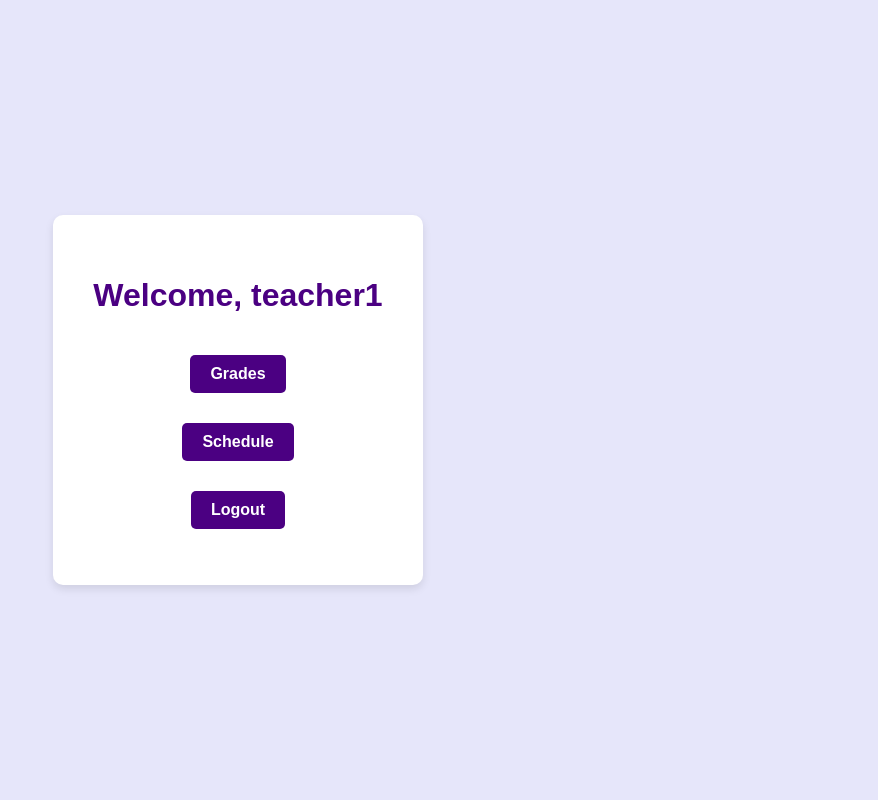
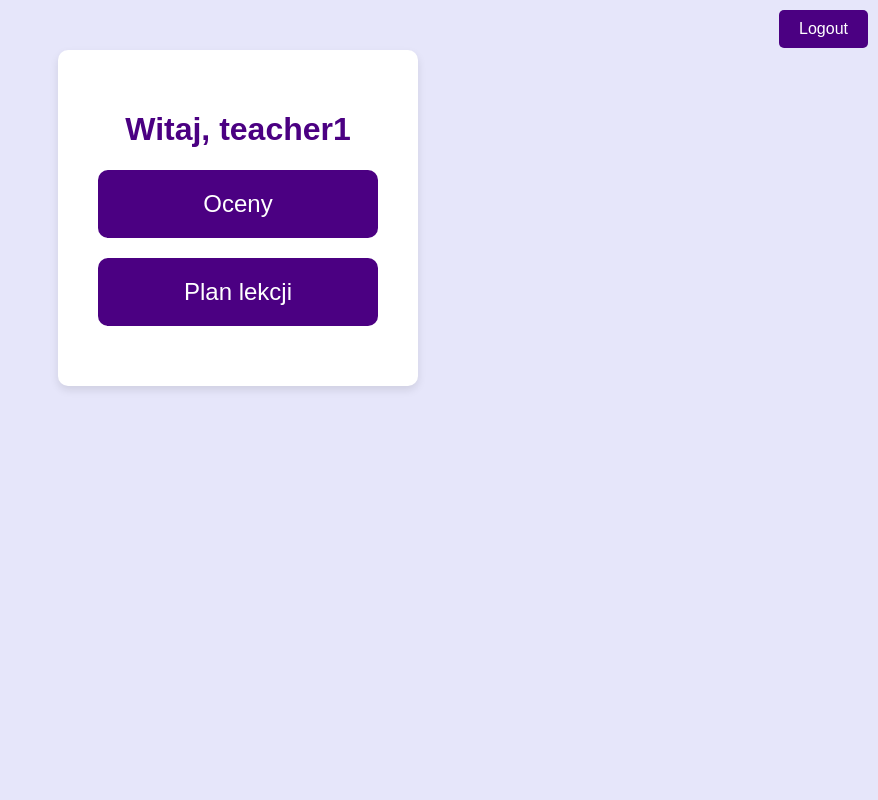
Before and after one commit to UniSzef/Hackaton_UAM, a Flask app: page /dashboard in a window 1280 px wide. Shown: the whole page, without its empty margins (402-1280 px from the left). Run offline with Flask 3, Linux system fonts and the light colour scheme; a user stored in the database is signed in.

Commit message:
cool frontend

```diff
--- /dev/null
+++ b/app/static/dashboard.css
@@ -0,0 +1,65 @@
+/* dashboard.css */
+body {
+    background-color: lavender;
+    display: flex;
+    flex-direction: column;
+    align-items: center;
+    height: 100vh;
+    margin: 0;
+    font-family: Arial, sans-serif;
+    position: relative;
+}
+
+h1 {
+    color: #4b0082;
+}
+
+.header {
+    width: 100%;
+    display: flex;
+    justify-content: flex-end;
+    padding: 10px;
+    box-sizing: border-box;
+    position: absolute;
+    top: 0;
+    right: 0;
+}
+
+.logout {
+    background-color: #4b0082;
+    color: white;
+    padding: 10px 20px;
+    border-radius: 5px;
+    text-align: center;
+    text-decoration: none;
+}
+
+.logout:hover {
+    background-color: #8a2be2;
+}
+
+.container {
+    text-align: center;
+    background-color: white;
+    padding: 40px;
+    border-radius: 10px;
+    box-shadow: 0 4px 8px rgba(0, 0, 0, 0.1);
+    margin-top: 50px;
+}
+
+.button {
+    display: block;
+    margin: 20px auto;
+    text-decoration: none;
+    background-color: #4b0082;
+    color: white;
+    padding: 20px 40px;
+    border-radius: 10px;
+    font-size: 24px;
+    width: 200px;
+    transition: background-color 0.3s;
+}
+
+.button:hover {
+    background-color: #8a2be2;
+}
--- a/app/static/main.css
+++ b/app/static/main.css
@@ -32,14 +32,22 @@ a:hover {
     color: #8a2be2;
 }
 
+.container {
+    display: flex;
+    flex-direction: column;
+    align-items: center;
+    text-align: center;
+    background-color: white;
+    padding: 40px;
+    border-radius: 10px;
+    box-shadow: 0 4px 8px rgba(0, 0, 0, 0.1);
+}
+
 form {
     display: flex;
     flex-direction: column;
     align-items: center;
-    background-color: white;
-    padding: 20px;
-    border-radius: 10px;
-    box-shadow: 0 4px 8px rgba(0, 0, 0, 0.1);
+    width: 100%;
 }
 
 input[type="text"],
@@ -65,29 +73,3 @@ button {
 button:hover {
     background-color: #8a2be2;
 }
-
-.container {
-    text-align: center;
-    background-color: white;
-    padding: 40px;
-    border-radius: 10px;
-    box-shadow: 0 4px 8px rgba(0, 0, 0, 0.1);
-}
-
-.container ul {
-    margin-top: 20px;
-}
-
-.container a {
-    display: inline-block;
-    margin-top: 20px;
-    text-decoration: none;
-    background-color: #4b0082;
-    color: white;
-    padding: 10px 20px;
-    border-radius: 5px;
-}
-
-.container a:hover {
-    background-color: #8a2be2;
-}
--- a/app/templates/dashboard.html
+++ b/app/templates/dashboard.html
@@ -3,16 +3,18 @@
 <head>
     <meta charset="utf-8">
     <title>Dashboard</title>
-    <link rel="stylesheet" href="{{ url_for('static', filename='main.css') }}">
+    <link rel="stylesheet" href="{{ url_for('static', filename='dashboard.css') }}">
 </head>
 <body>
+    <div class="header">
+        <a class="logout" href="{{ url_for('main.logout') }}">Logout</a>
+    </div>
     <div class="container">
-        <h1>Welcome, {{ current_user.username }}</h1>
-        <ul>
-            <li><a href="{{ url_for('main.grades') }}">Grades</a></li>
-            <li><a href="{{ url_for('main.schedule') }}">Schedule</a></li>
-            <li><a href="{{ url_for('main.logout') }}">Logout</a></li>
-        </ul>
+        <h1>Witaj, {{ current_user.username }}</h1>
+        <div class="big-tile">
+            <a class="button" href="{{ url_for('main.grades') }}">Oceny</a>
+            <a class="button" href="{{ url_for('main.schedule') }}">Plan lekcji</a>
+        </div>
     </div>
 </body>
 </html>
```
Also changed, not shown: app/static/grade.css (added, +46 -0 lines), app/static/schedule.css (added, +46 -0 lines), app/templates/grades.html (+13 -9 lines), app/templates/login.html (+10 -5 lines), app/templates/schedule.html (+13 -9 lines).
